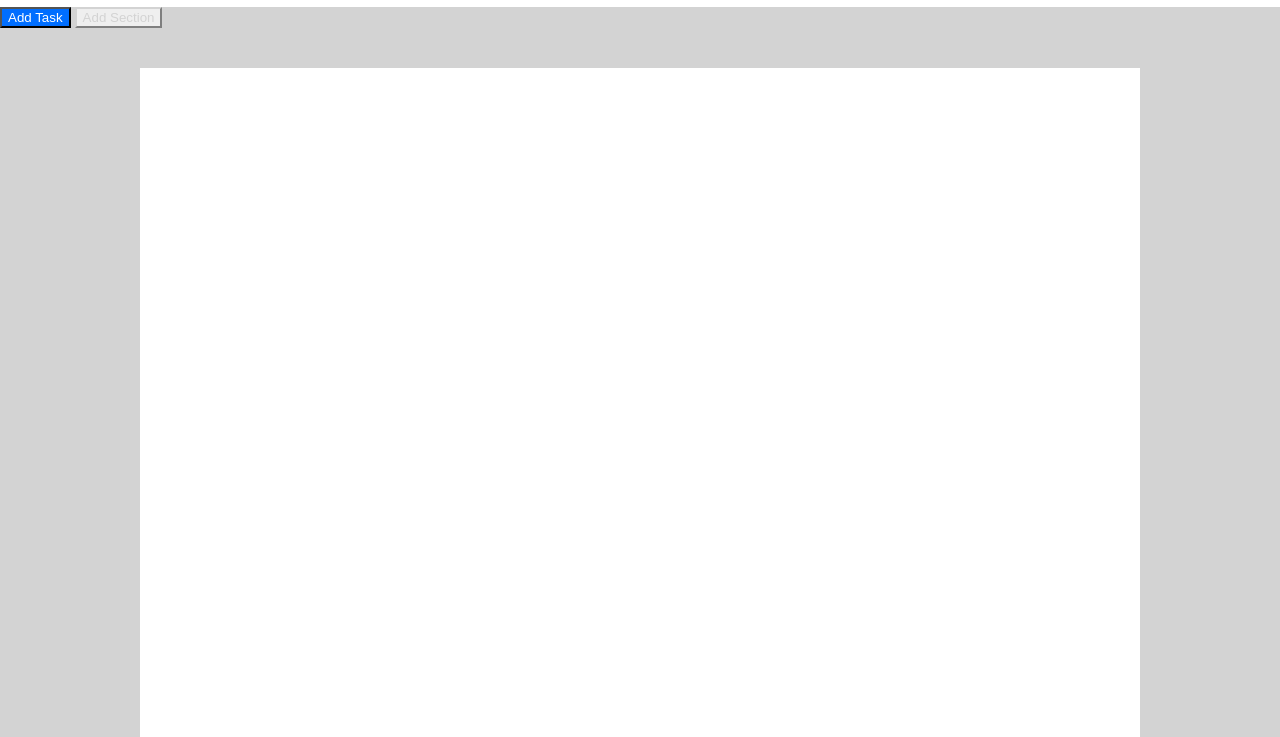
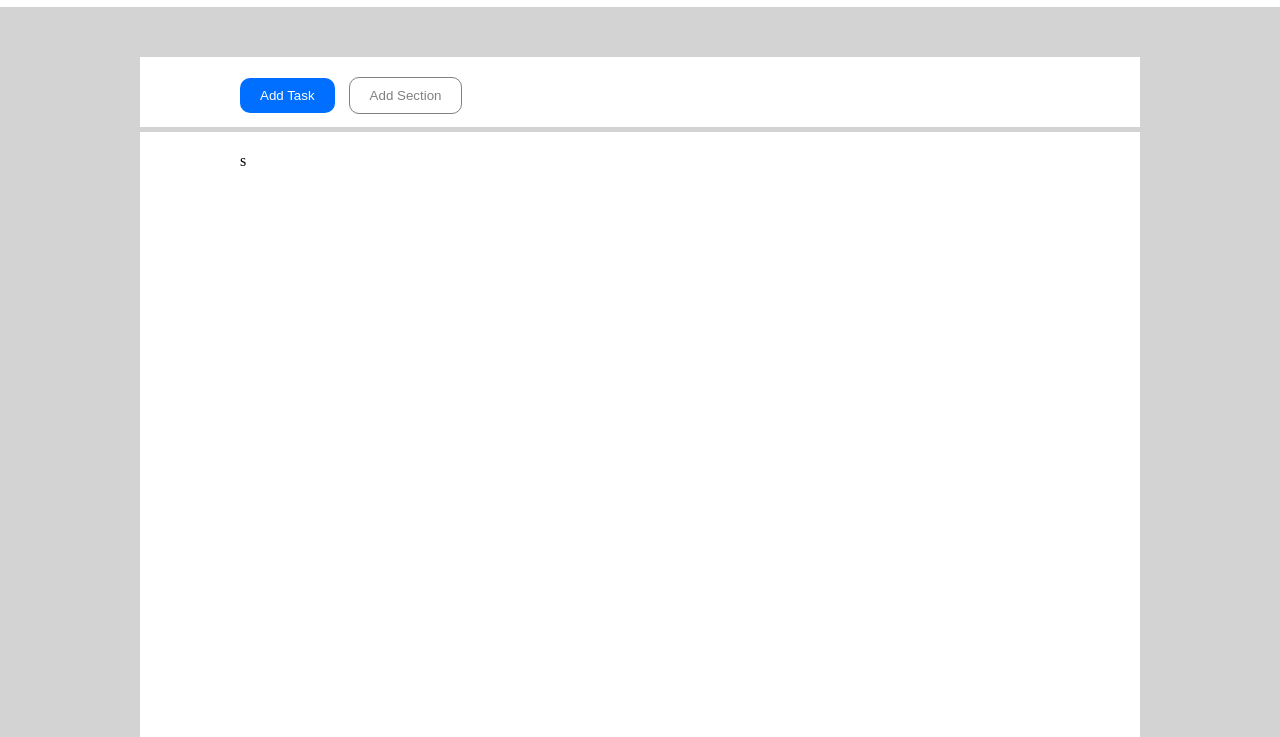
Before and after one commit to PietroAntonioNini/html-css-toboolist, a plain HTML site: page index.html in a window 1280 px wide. Shown: the part 63-800 px from the top of the page. Drawn offline with Linux system fonts and the light colour scheme.

Commit message:
nav terminato

```diff
--- a/css/style.css
+++ b/css/style.css
@@ -25,11 +25,44 @@ h1 {
 
 /* fine header */
 
+/* nav */
+
+nav{
+
+    width: 1000px;
+    height: 70px;
+
+    margin: 50px auto 5px auto;
+    padding: 20px 0px 0px 100px;
+
+    background-color: white;
+}
+
+#task {
+
+    padding: 10px 20px;
+    margin-right: 10px;
+    background-color: #006eff;
+    border: blue;
+    border-radius: 10px;
+    color: white;
+}
+
+#section {
+
+    padding: 10px 20px;
+    color: grey;
+    border: 1px solid;
+    border-radius: 10px;
+    background-color: white;
+}
+
+/* fine nav */
+
 /* main */
 
 .container {
 
-    margin-top: 40px;
     margin-left: auto;
     margin-right: auto;
     padding: 20px 10px 20px 100px  ;
@@ -39,21 +72,3 @@ h1 {
 
     background-color: white;
 }
-
-/* nav */
-
-nav{
-
-}
-
-#task {
-
-    background-color: rgb(0, 110, 255);
-    color: white;
-}
-
-#section {
-
-    color: lightgray;
-    border-color: lightgray;
-}
--- a/index.html
+++ b/index.html
@@ -23,7 +23,7 @@
 
         <div>
 
-            <section></section>
+            <section>s</section>
 
             <section></section>
 
```
